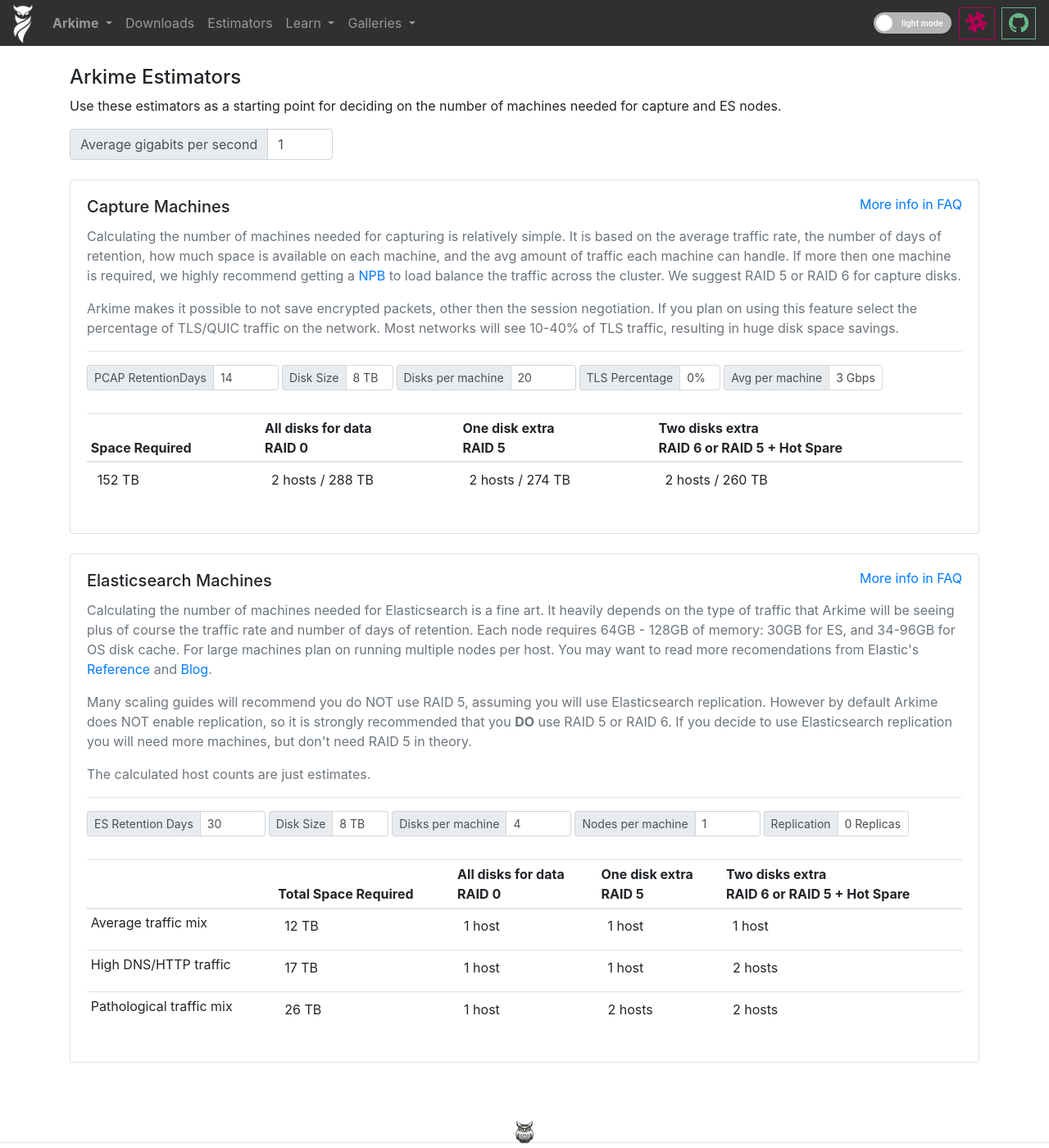
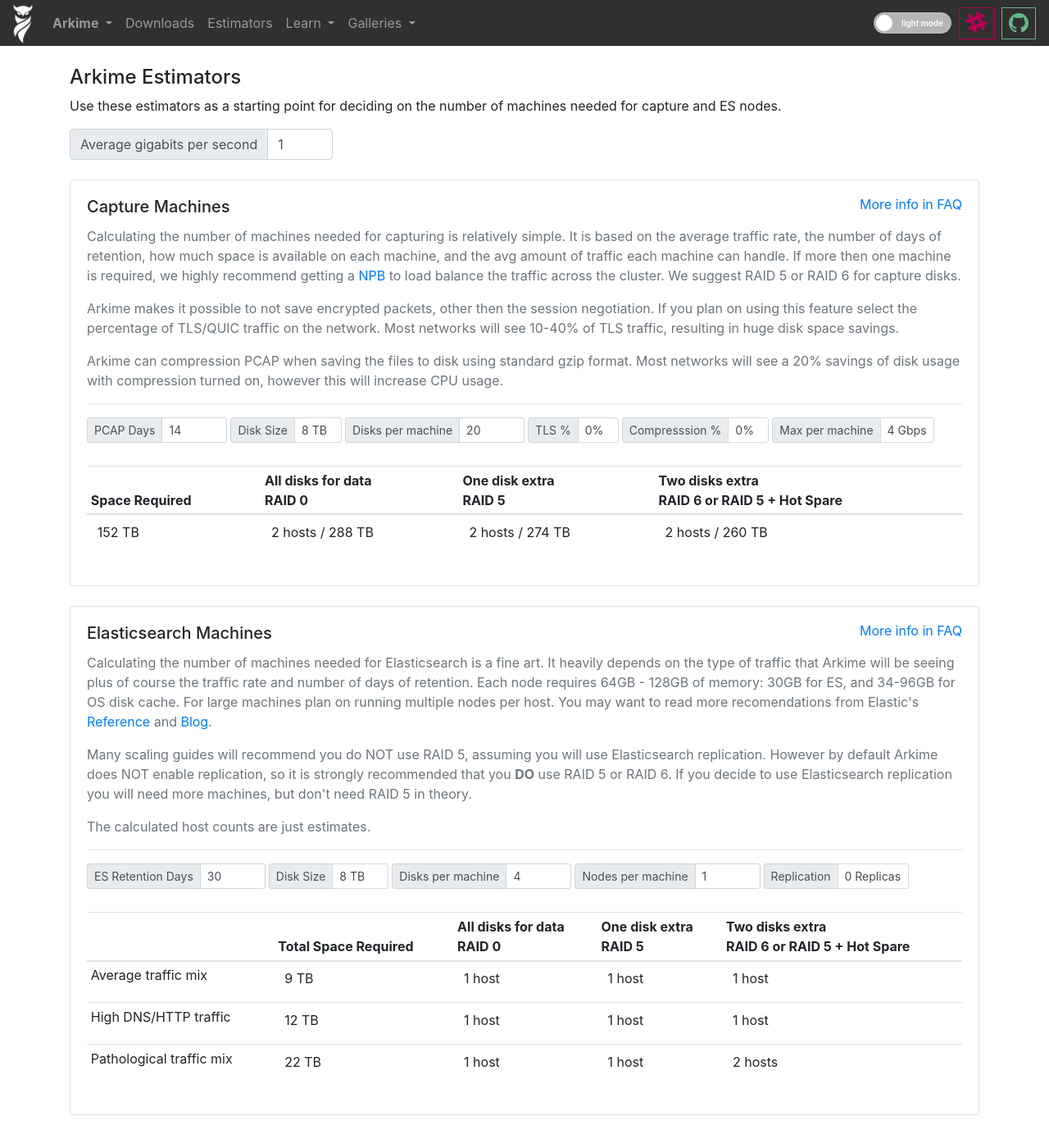
Before and after one commit to arkime/arkimeweb, a Jekyll site: the page built from estimators.html, in a window 1280 px wide and 1400 px high. Shown: the whole window at 82% size. Built offline with Jekyll 4.4.1, drawn with Linux system fonts in a browser that asks for light colours.

Commit message:
add compression to capture calc, tweek ES ratios

```diff
--- a/estimators.html
+++ b/estimators.html
@@ -103,6 +103,10 @@
               If you plan on using this feature select the percentage of TLS/QUIC traffic on the network.
               Most networks will see 10-40% of TLS traffic, resulting in huge disk space savings.
             </p>
+            <p class="card-text text-muted">
+              Arkime can compression PCAP when saving the files to disk using standard gzip format.
+              Most networks will see a 20% savings of disk usage with compression turned on, however this will increase CPU usage.
+            </p>
 
             <hr>
 
@@ -113,7 +117,7 @@
               <div class="input-group input-group-sm mb-1 mr-1">
                 <div class="input-group-prepend">
                   <span class="input-group-text">
-                    PCAP RetentionDays
+                    PCAP Days
                   </span>
                 </div>
                 <input type="number" id="captureDaysInput" value=14 min=1
@@ -169,9 +173,27 @@
                   <option value=0.90>10%</option>
                   <option value=0.80>20%</option>
                   <option value=0.75>25%</option>
-                  <option value=0.75>30%</option>
-                  <option value=0.65>40%</option>
-                  <option value=0.55>50%</option>
+                  <option value=0.70>30%</option>
+                  <option value=0.60>40%</option>
+                  <option value=0.50>50%</option>
+                </select>
+              </div>
+              <label for="captureCompressionInput" class="sr-only">
+                Compression Percentage
+              </label>
+              <div class="input-group input-group-sm mb-1 mr-1">
+                <div class="input-group-prepend">
+                  <span class="input-group-text">
+                    Compresssion %
+                  </span>
+                </div>
+                <select id="captureCompressionInput" class="form-control custom-select">
+                  <option value=1.00 selected>0%</option>
+                  <option value=0.90>10%</option>
+                  <option value=0.80>20%</option>
+                  <option value=0.75>25%</option>
+                  <option value=0.70>30%</option>
+                  <option value=0.60>40%</option>
                 </select>
               </div>
               <label for="maxGbps" class="sr-only">
@@ -180,14 +202,14 @@
               <div class="input-group input-group-sm mb-1">
                 <div class="input-group-prepend">
                   <span class="input-group-text">
-                    Avg per machine
+                    Max per machine
                   </span>
                 </div>
                 <select id="maxGbps" class="form-control custom-select">
                   <option value=1> 1 Gbps</option>
                   <option value=2> 2 Gbps</option>
-                  <option value=3 selected>3 Gbps</option>
-                  <option value=4>4 Gbps</option>
+                  <option value=3 >3 Gbps</option>
+                  <option value=4 selected>4 Gbps</option>
                   <option value=5>5 Gbps</option>
                   <option value=6>6 Gbps</option>
                   <option value=7>7 Gbps</option>
```
Also changed, not shown: other parts of estimators.html (+5 -7 lines).
